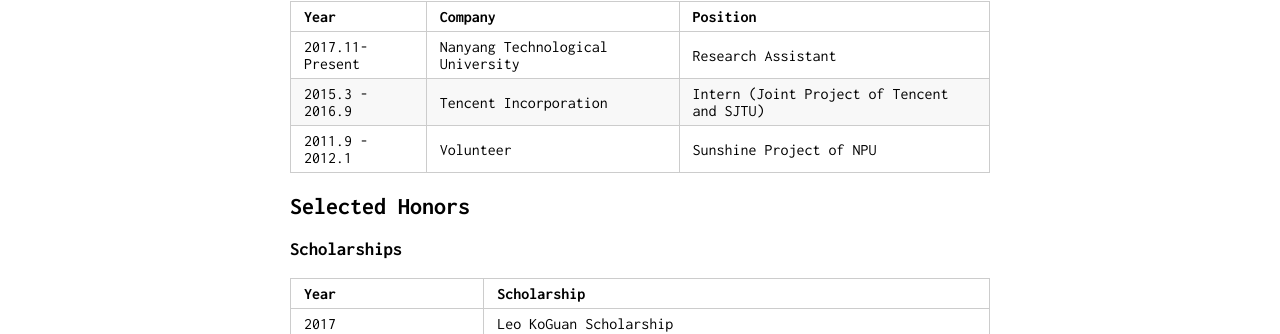
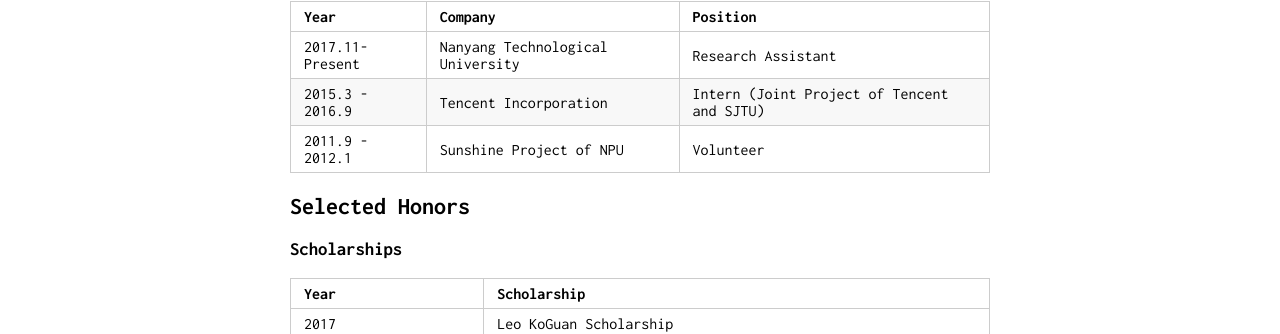
Before and after one commit to ZhiwenShao/ZhiwenShao_v1.github.io, a Jekyll site: the page built from index.md, in a window 1280 px wide. Shown: the part 1214-1548 px from the top of the page. Built offline with Jekyll 4.4.1, drawn with Linux system fonts in a browser that asks for light colours; our own code applies the rules of GitHub Pages for plain Markdown files.

```diff
--- a/index.md
+++ b/index.md
@@ -45,7 +45,7 @@ Year | Company | Position
 -----|-------|------
 2017.11-Present | Nanyang Technological University | Research Assistant
 2015.3 - 2016.9 | Tencent Incorporation | Intern (Joint Project of Tencent and SJTU)
-2011.9 - 2012.1 | Volunteer | Sunshine Project of NPU
+2011.9 - 2012.1 | Sunshine Project of NPU | Volunteer
 
 ## Selected Honors
 
```
